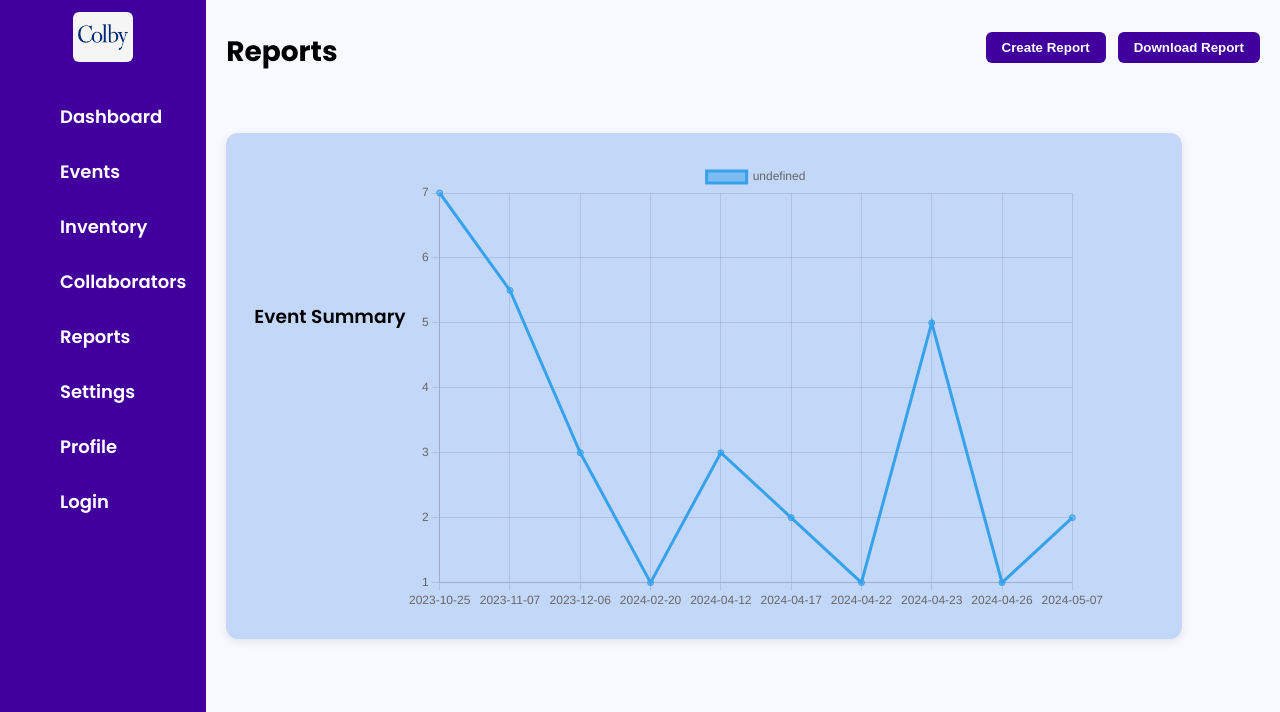
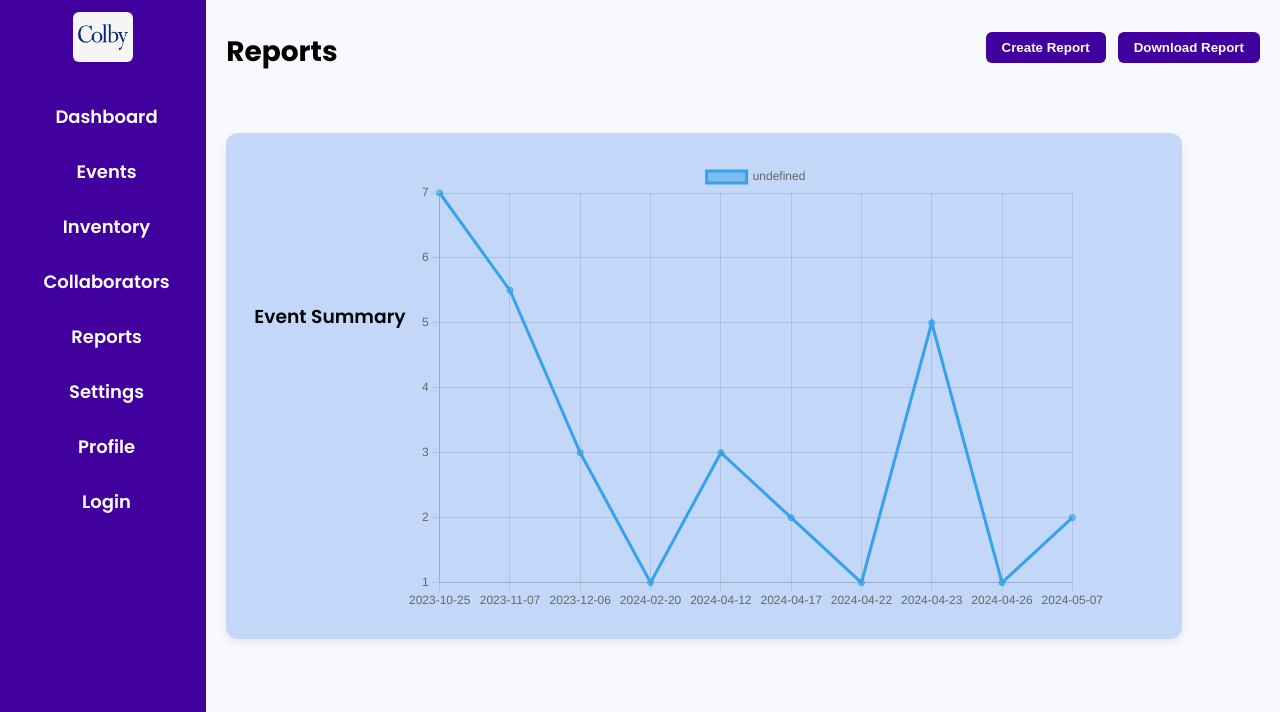
Before and after one commit to ooonab26-arch/Git-It-Done-Group-Sprint-3-Flask-App, a Flask app: page /reports in a window 1280 px wide. Shown: the top 712 px of the page. Run offline with Flask 3, Linux system fonts and the light colour scheme.

Commit message:
main push :( report html changes

```diff
--- a/static/css/report.css
+++ b/static/css/report.css
@@ -52,6 +52,9 @@
     cursor: pointer;
     color: white;
     list-style: none;
+    text-align: center;
+    position: relative;
+    right: 10%;
 
 }
 
@@ -59,6 +62,7 @@
     background-color:rgb(90, 20, 200);
     color: white;
     border-radius: 30px;
+    justify-content: center ;
 }
 
 .content {
```
